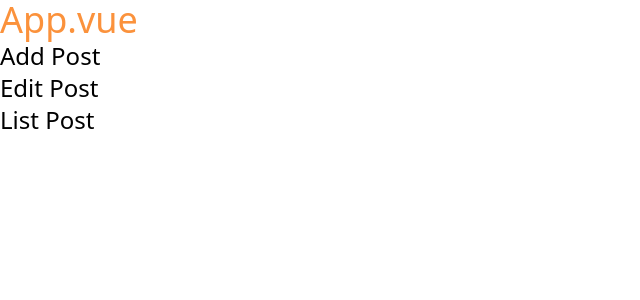
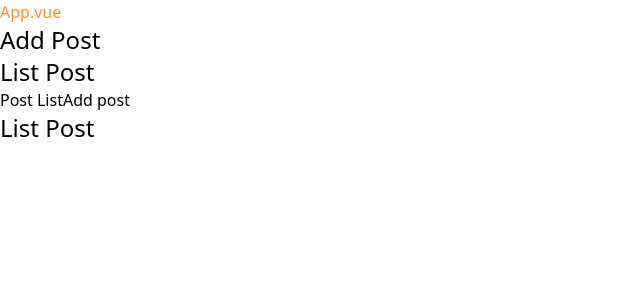
Before and after one commit to ChedlyMar/vue3-training, a Vue app: page / in a window 1280 px wide. Shown: the top 300 px of the page, without its empty margins (0-640 px from the left). Built offline with nearby package versions, Linux system fonts and the light colour scheme.

Commit message:
use navigation

```diff
--- a/src/App.vue
+++ b/src/App.vue
@@ -1,16 +1,17 @@
 <script setup lang="ts">
 import AddPost from "./components/AddPost.vue";
-import EditPost from "./components/EditPost.vue";
 import ListPost from "./components/ListPost.vue";
 </script>
 
 <template>
   <div>
-    <h1 class="text-orange-400 text-4xl">App.vue</h1>
+    <h1 class="text-orange-400">App.vue</h1>
   </div>
-  <add-post />
-  <edit-post />
-  <list-post />
+  <AddPost />
+  <ListPost />
+  <router-link to="/">Post List</router-link>
+  <router-link to="/add">Add post</router-link>
+  <router-view></router-view>
 </template>
 
 <style scoped>
```
